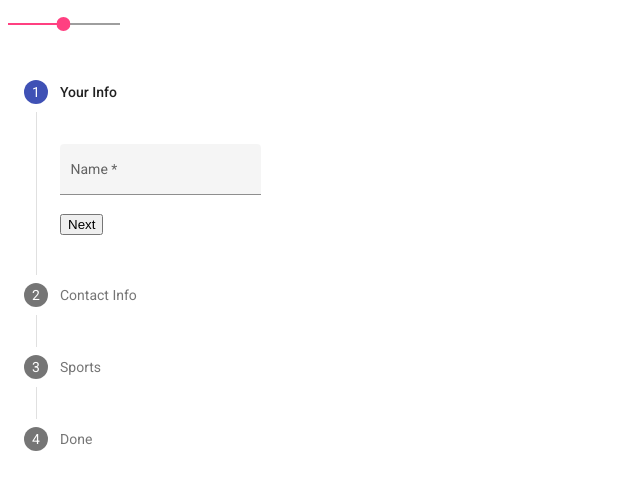
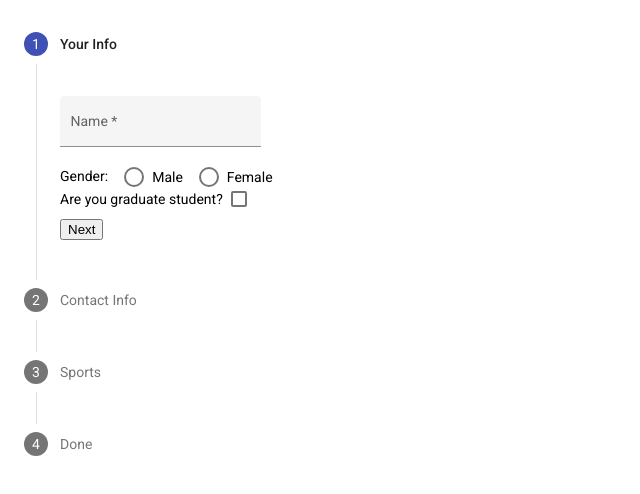
Before and after one commit to tame0001/lineup, an Angular app in the folder frontend/: page / in a window 1280 px wide. Shown: the top 494 px of the page, without its empty margins (0-640 px from the left). Built offline with nearby package versions, Linux system fonts and the light colour scheme.

Commit message:
Add name, gender, and grad status input field

```diff
--- a/frontend/src/app/app.component.html
+++ b/frontend/src/app/app.component.html
@@ -1,2 +1 @@
-<mat-slider min="1" max="100" step="1" value="50"></mat-slider>
 <router-outlet></router-outlet>
--- a/frontend/src/app/components/interest-form/interest-form.component.css
+++ b/frontend/src/app/components/interest-form/interest-form.component.css
@@ -5,3 +5,7 @@
 .mat-form-field {
   margin-top: 16px;
 }
+
+.mat-radio-button ~ .mat-radio-button {
+  margin-left: 16px;
+}
--- a/frontend/src/app/components/interest-form/interest-form.component.html
+++ b/frontend/src/app/components/interest-form/interest-form.component.html
@@ -1,17 +1,34 @@
 <mat-stepper orientation="vertical" [linear]="true" #stepper>
-  <mat-step [stepControl]="playerInfoFormGroup">
-    <form [formGroup]="playerInfoFormGroup">
+  <mat-step [stepControl]="playerInfoForm">
+    <form [formGroup]="playerInfoForm" (submit)="onSubmit()">
       <ng-template matStepLabel>Your Info</ng-template>
+
       <mat-form-field appearance="fill">
         <mat-label>Name</mat-label>
-        <input matInput placeholder="Last name, First name"
-        formControlName="playerInfoCtrl" required>
+        <input matInput
+        placeholder="Prefer name"
+        formControlName="name"
+        required>
+        <mat-error>Please enter your name</mat-error>
       </mat-form-field>
+
       <div>
-        <button mat-button matStepperNext>Next</button>
+        <mat-label style="margin-right: 16px;">Gender:</mat-label>
+        <mat-radio-group aria-label="Select an option" formControlName="gender">
+          <mat-radio-button value="male">Male</mat-radio-button>
+          <mat-radio-button value="female">Female</mat-radio-button>
+        </mat-radio-group>
+      </div>
+
+      <mat-checkbox formControlName="isGrad" [labelPosition]="'before'">
+        Are you graduate student?</mat-checkbox>
+
+      <div style="padding-top: 8px;">
+        <button mat-button matStepperNext type="submit">Next</button>
       </div>
     </form>
   </mat-step>
+  <!-- TODO: explain necessity for each info with tooltip/dialog -->
 
   <mat-step [stepControl]="playerContactFormGroup">
     <form [formGroup]="playerContactFormGroup">
--- a/frontend/src/app/components/interest-form/interest-form.component.ts
+++ b/frontend/src/app/components/interest-form/interest-form.component.ts
@@ -8,9 +8,12 @@ import { FormBuilder, Validators } from '@angular/forms';
 })
 export class InterestFormComponent implements OnInit {
 
-  playerInfoFormGroup = this._formBuilder.group({
-    playerInfoCtrl: ['', Validators.required],
+  playerInfoForm = this._formBuilder.group({
+    name: [null, Validators.required],
+    gender: [null, Validators.required],
+    isGrad: [false]
   });
+
   playerContactFormGroup = this._formBuilder.group({
     playerContactCtrl: ['', Validators.required],
   });
@@ -20,4 +23,10 @@ export class InterestFormComponent implements OnInit {
   ngOnInit(): void {
   }
 
+  onSubmit() {
+    if (this.playerInfoForm.valid) {
+      console.log(this.playerInfoForm.value);
+    }
+  }
+
 }
```
Also changed, not shown: frontend/src/app/app.module.ts (+7 -3 lines).
